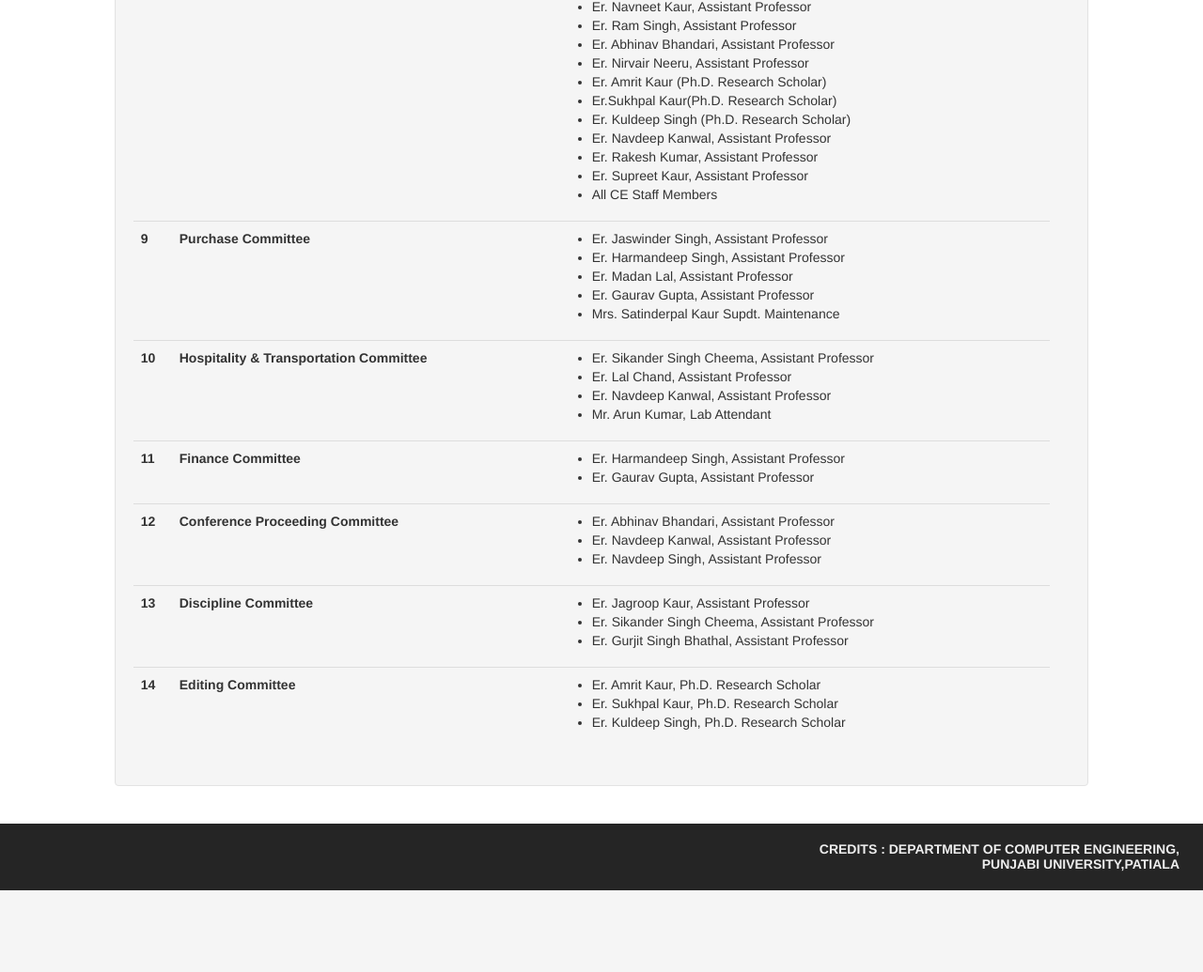
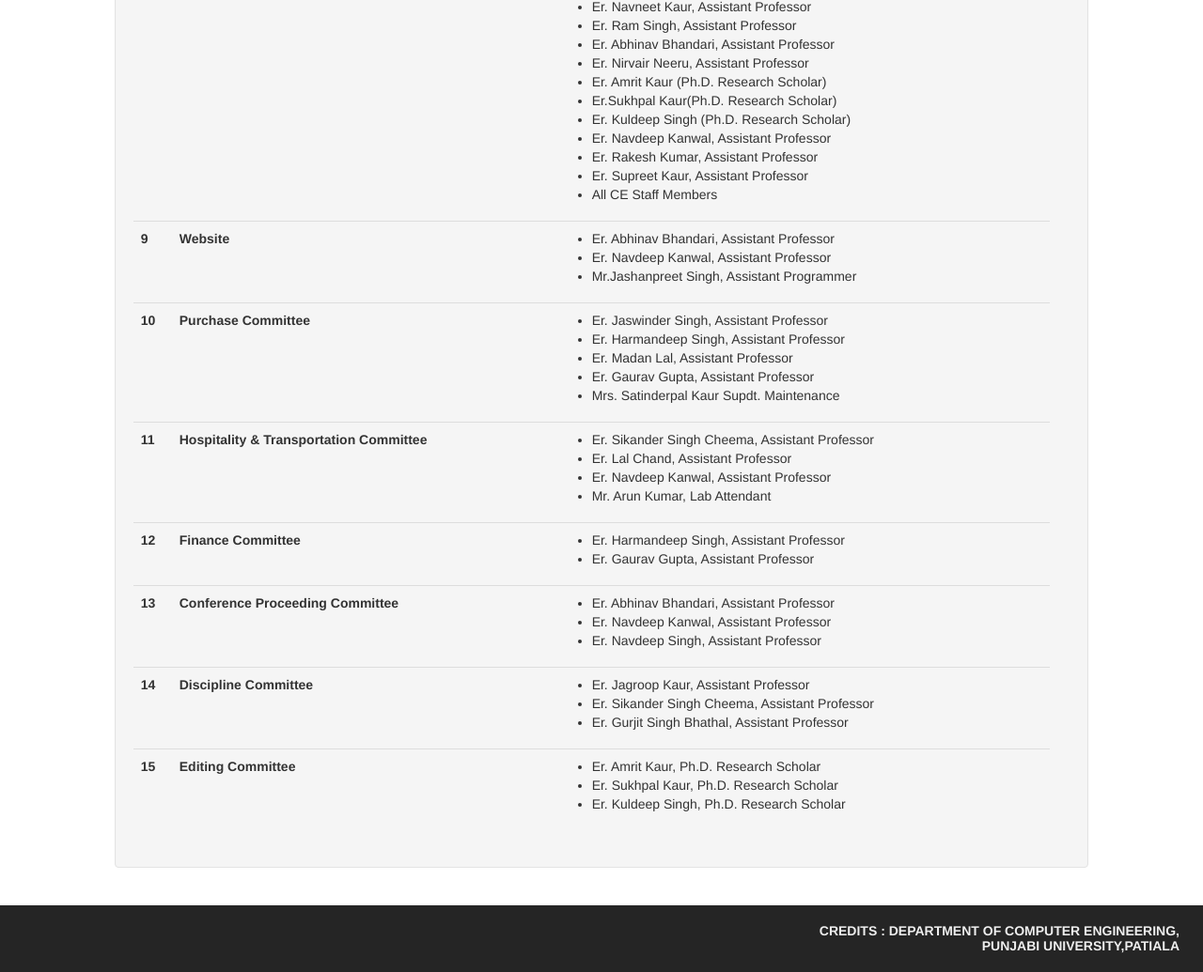
Before and after one commit to sarthak221995/ucoe, a Django app: page /icrtc/8/ in a window 1280 px wide. Shown: the part 1274-2309 px from the top of the page at 94% size. Before the commit the page ends 2222 px from the top, so only its background shows below. Run offline with Django 3.2, Linux system fonts and the light colour scheme; some libraries are stand-ins or nearby versions.

Commit message:
website committe

```diff
--- a/highlights/templates/highlights/comitte.html
+++ b/highlights/templates/highlights/comitte.html
@@ -198,16 +198,17 @@
 </td>
 
     </tr>
-  <!--   <tr>
+    <tr>
       <th scope="row">9</th>
       <td><b>Website</b></td>
-      <td><ul><li> Dr. Raman Maini, Professor – Co-ordinator</li>
+      <td><ul><li> Er. Abhinav Bhandari, Assistant Professor</li>
+        <li> Er. Navdeep Kanwal, Assistant Professor</li>
 <li>  Mr.Jashanpreet Singh, Assistant Programmer</li></ul>
 </td>
 
-    </tr> -->
+    </tr>
     <tr>
-      <th scope="row">9</th>
+      <th scope="row">10</th>
       <td><b>Purchase Committee</b></td>
       <td><ul><li>  Er. Jaswinder Singh, Assistant Professor</li>
 <li>   Er. Harmandeep Singh, Assistant Professor</li>
@@ -218,7 +219,7 @@
 
     </tr>
     <tr>
-      <th scope="row">10</th>
+      <th scope="row">11</th>
       <td><b>Hospitality & Transportation Committee</b></td>
       <td><ul><li>Er. Sikander Singh Cheema, Assistant Professor</li>
                <li>    Er. Lal Chand, Assistant Professor</li>
@@ -227,7 +228,7 @@
 </td>
     </tr>
      <tr>
-      <th scope="row">11</th>
+      <th scope="row">12</th>
       <td><b>Finance Committee</b></td>
       <td><ul><li>Er. Harmandeep Singh, Assistant Professor</li>
     <li>Er. Gaurav Gupta, Assistant Professor</li></ul>
@@ -235,7 +236,7 @@
 
     </tr>
      <tr>
-      <th scope="row">12</th>
+      <th scope="row">13</th>
       <td><b>Conference Proceeding Committee</b></td>
       <td><ul><li>Er. Abhinav Bhandari, Assistant Professor</li>
               </li>         <li>   Er. Navdeep Kanwal, Assistant Professor</li>
@@ -244,7 +245,7 @@
 
     </tr>
      <tr>
-      <th scope="row">13</th>
+      <th scope="row">14</th>
       <td><b>Discipline Committee</b></td>
       <td><ul><li>Er. Jagroop Kaur, Assistant Professor</li>
  <li> Er. Sikander Singh Cheema, Assistant Professor</li>
@@ -253,7 +254,7 @@
 
     </tr>
       <tr>
-      <th scope="row">14</th>
+      <th scope="row">15</th>
       <td><b>Editing Committee</b></td>
       <td><ul><li>Er. Amrit Kaur, Ph.D. Research Scholar</li>
 <li> Er. Sukhpal Kaur, Ph.D. Research Scholar</li>
```
